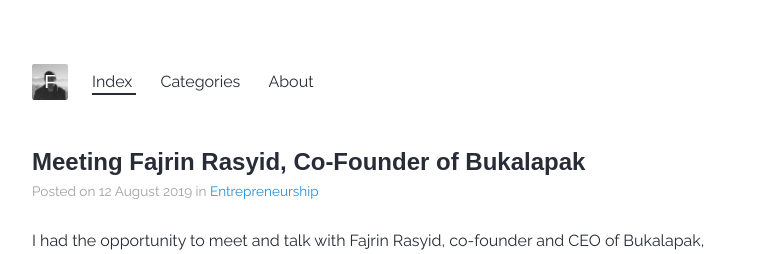
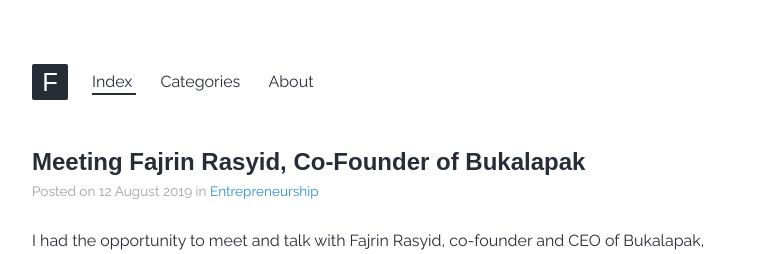
Before and after one commit to xfltrt/xfltrt.github.io, a Jekyll site: the page built from index.html, in a window 1280 px wide. Shown: the top 254 px of the page, without its empty margins (258-1021 px from the left). Built offline with Jekyll 4.4.1, drawn with Linux system fonts in a browser that asks for light colours; some web fonts are replaced; comment, search, counter and statistics services are not loaded.

Commit message:
Update main.scss

```diff
--- a/_sass/main.scss
+++ b/_sass/main.scss
@@ -107,13 +107,11 @@
 
 #logo {
   background: var(--colour-dark);
-  background-image: url("https://fitriali.com/assets/images/8343FBC2-686E-4490-973A-3001AEB3C499.jpeg");
-  background-size: 36px 36px;
   color: var(--colour-white);
   border-radius: 2px;
   float: left;
   font-family: var(--font-secondary);
-  font-size: 1.2rem;
+  font-size: 1.6rem;
   height: 36px;
   line-height: 36px;
   overflow: hidden;
```
